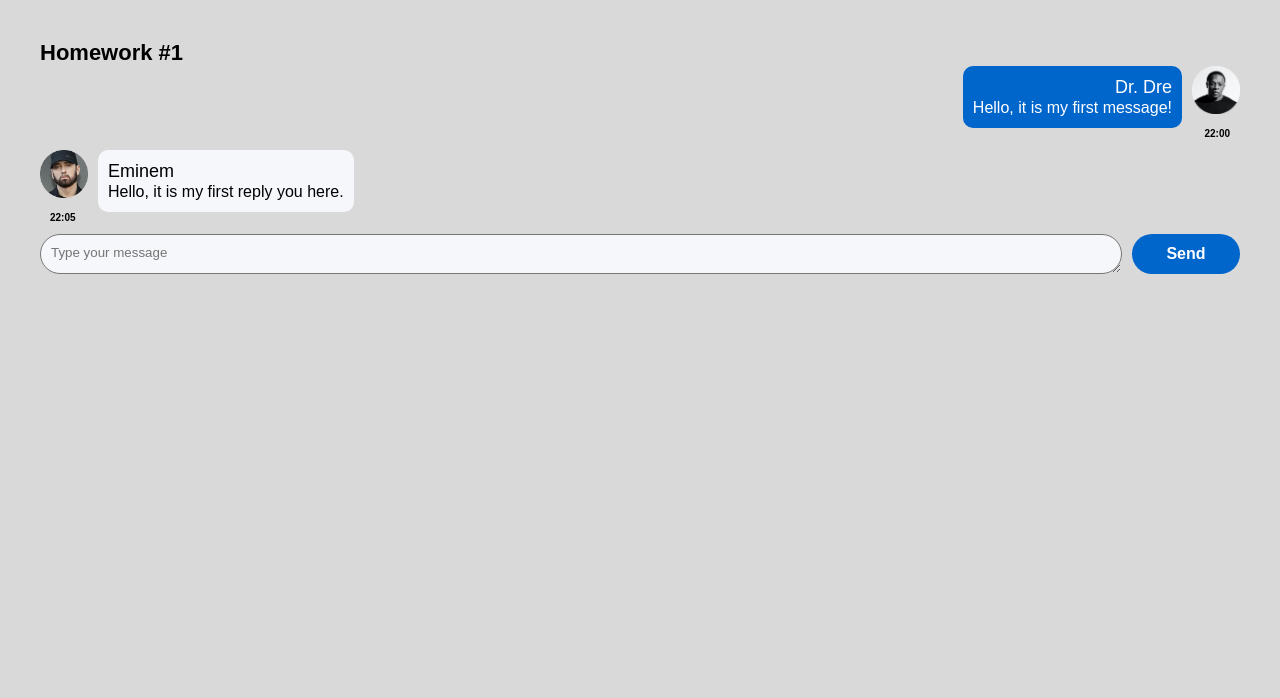
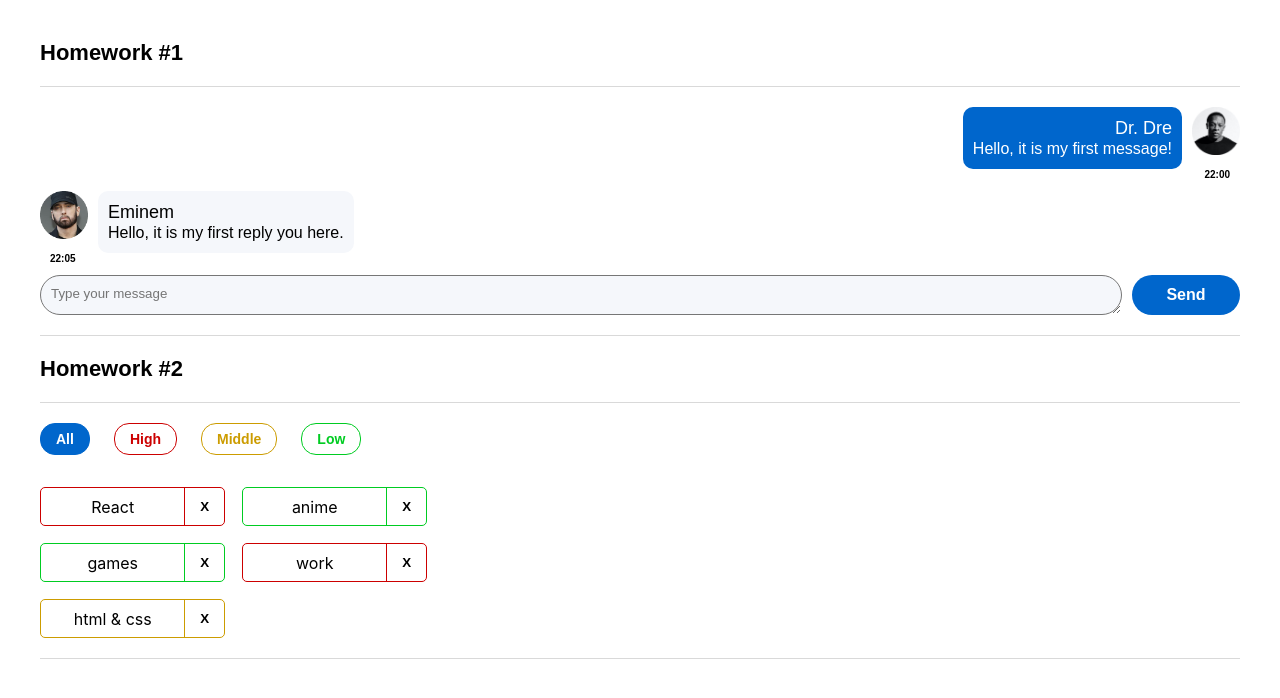
Before and after one commit to eliseevais/14-homework-autochek-ignat, a React (Create React App) app: page / in a window 1280 px wide. Shown: the top 698 px of the page. Built offline with nearby package versions, Linux system fonts and the light colour scheme.

Commit message:
sprint02 week02

```diff
--- a/src/s1-main/App.module.css
+++ b/src/s1-main/App.module.css
@@ -1,12 +1,15 @@
 .App {
   --header_height: 60px;
-  background-color: #D9D9D9;
+  background-color: #ffffff;
   height: 100vh;
   padding: 40px;
 }
 
 .hw {
-
+  border-bottom: 1px solid #D9D9D9;
+  border-top: 1px solid #D9D9D9;
+  padding: 20px 0;
+  margin: 20px 0;
 }
 
 .hwTitle {
--- a/src/s1-main/App.tsx
+++ b/src/s1-main/App.tsx
@@ -1,13 +1,14 @@
 import React from 'react'
 import s from './App.module.css'
 import HW1 from '../s2-homeworks/hw01/HW1'
+import HW2 from "../s2-homeworks/hw02/HW2";
 
 function App() {
   return (
     <div className={s.App}>
       <HW1/>
       {/*раскомментировать по ходу выполнения*/}
-      {/*<HW2/>*/}
+      <HW2/>
       {/*<HW3/>*/}
       {/*<HW4/>*/}
 
--- a/src/s2-homeworks/hw02/HW2.tsx
+++ b/src/s2-homeworks/hw02/HW2.tsx
@@ -3,31 +3,32 @@
 import s2 from '../../s1-main/App.module.css'
 
 /*
-* 1 - описать типы AffairPriorityType, AffairType
-* 2 - указать нужный тип для defaultAffairs
-* 3 - дописать типы и логику функции filterAffairs и проверить её тестами
-* 4 - выполнить пункт 3 для функции deleteAffair
-* 5 - указать нужный тип в useState с affairs
-* 6 - дописать тип и логику функции deleteAffairCallback
-* 7 - в файле Affairs.tsx дописать типизацию пропсов
-* 8 - в файле Affairs.tsx дописать логику функций setAll, setHigh, setMiddle, setLow
+* 1 DONE - описать типы AffairPriorityType, AffairType
+* 2 DONE - указать нужный тип для defaultAffairs
+* 3 DONE - дописать типы и логику функции filterAffairs и проверить её тестами
+* 4 DONE - выполнить пункт 3 для функции deleteAffair
+* 5 DONE - указать нужный тип в useState с affairs
+* 6 DONE - дописать тип и логику функции deleteAffairCallback
+* 7 DONE - в файле Affairs.tsx дописать типизацию пропсов
+* 8 DONE - в файле Affairs.tsx дописать логику функций setAll, setHigh,
+*  setMiddle, setLow
 * 9 - в файле Affair.tsx дописать типизацию пропсов
 * 10 - в файле Affair.tsx дописать функции deleteCallback и использовать
 * 11 - в файле Affair.tsx отобразить приходящие данные
 * */
 
 // types
-export type AffairPriorityType = any // need to fix any
+export type AffairPriorityType = 'high' | 'middle' | 'low' // need to fix any
 export type AffairType = {
-    _id: any // need to fix any
-    name: any // need to fix any
+  _id: number
+  name: string
   priority: AffairPriorityType
 }
 export type FilterType = 'all' | AffairPriorityType
 
 // constants
-const defaultAffairs: any = [ // need to fix any
-    {_id: 1, name: 'React', priority: 'high'}, // студенты могут изменить содержимое name и количество элементов в массиве, ...priority не менять!
+const defaultAffairs: AffairType[] = [ // need to fix any
+  {_id: 1, name: 'React', priority: 'high'},
   {_id: 2, name: 'anime', priority: 'low'},
   {_id: 3, name: 'games', priority: 'low'},
   {_id: 4, name: 'work', priority: 'high'},
@@ -35,23 +36,34 @@
 ]
 
 // pure helper functions
-export const filterAffairs = (affairs: any, filter: any): any => { // need to fix any
-
-
+export const filterAffairs = (affairs: AffairType[], filter: FilterType): AffairType[] => { // need to fix any
+  if (filter === 'all') {
+    return affairs
+  } else if (filter === 'high') {
+    return affairs.filter(affair => affair.priority === 'high');
+  } else if (filter === 'middle') {
+    return affairs.filter(affair => affair.priority === 'middle')
+  } else if (filter === 'low') {
+    return affairs.filter(affair => affair.priority === 'low')
+  }
   return affairs // need to fix
 }
-export const deleteAffair = (affairs: any, _id: any): any => { // need to fix any
-
-    return affairs // need to fix
+export const deleteAffair = (affairs: AffairType[], _id: number): AffairType[] => { // need to fix any
+  let affairsCopy = affairs;
+  let filteredAffairs = affairsCopy.filter(affair => affair._id !== _id)
+  affairs = filteredAffairs;
+  console.log(affairs)
+  return affairs
+  // need to fix
 }
 
 function HW2() {
-    const [affairs, setAffairs] = useState<any>(defaultAffairs) // need to fix any
+  const [affairs, setAffairs] = useState<AffairType[]>(defaultAffairs) // need to fix any
   const [filter, setFilter] = useState<FilterType>('all')
 
   const filteredAffairs = filterAffairs(affairs, filter)
-    const deleteAffairCallback = (_id: any) => { // need to fix any
-        // need to fix
+  const deleteAffairCallback = (_id: number) => {
+    setAffairs(deleteAffair(affairs, _id))
   }
 
   return (
--- a/src/s2-homeworks/hw02/affairs/Affairs.tsx
+++ b/src/s2-homeworks/hw02/affairs/Affairs.tsx
@@ -4,23 +4,26 @@
 import s from './Affairs.module.css'
 
 type AffairsPropsType = {
-    data: any // need to fix any
-    setFilter: any
-    deleteAffairCallback: any
+  data: AffairType[] // need to fix any
+  setFilter: (filter: FilterType) => void
+  deleteAffairCallback: (_id: number) => void
   filter: FilterType
 }
 
 function Affairs(props: AffairsPropsType) {
   const setAll = () => {
-        // need to fix
+   props.setFilter('all')
   }
   const setHigh = () => {
+    props.setFilter('high')
     // need to fix
   }
   const setMiddle = () => {
+    props.setFilter('middle')
     // need to fix
   }
   const setLow = () => {
+    props.setFilter('low')
     // need to fix
   }
 
--- a/src/s2-homeworks/hw02/affairs/affair/Affair.tsx
+++ b/src/s2-homeworks/hw02/affairs/affair/Affair.tsx
@@ -1,18 +1,16 @@
 import React from 'react'
-import { AffairType } from '../../HW2'
+import {AffairType} from '../../HW2'
 import s from './Affair.module.css'
 import s2 from '../Affairs.module.css'
 
 type AffairPropsType = {
   // key не нужно типизировать
   affair: AffairType
-    deleteAffairCallback: any // need to fix any
+  deleteAffairCallback: (_id: number) => void // need to fix any
 }
 
 function Affair(props: AffairPropsType) {
-    const deleteCallback = () => {
-        // need to fix
-    }
+  const deleteCallback = () => props.deleteAffairCallback(props.affair._id) // need to fix
 
   const nameClass = s.name + ' ' + s2[props.affair.priority]
   const buttonClass = s.closeButton + ' ' + s2[props.affair.priority]
@@ -24,9 +22,7 @@
       className={affairClass}
     >
       <div id={'hw2-name-' + props.affair._id} className={nameClass}>
-                {/*создаёт студент*/}
-
-                {/**/}
+        {props.affair.name}
       </div>
       <div id={'hw2-priority-' + props.affair._id} hidden>
         {props.affair.priority}
@@ -35,12 +31,9 @@
       <button
         id={'hw2-button-delete-' + props.affair._id}
         className={buttonClass}
-                // need to fix
-
+        onClick={deleteCallback}
       >
-                {/*текст кнопки могут изменить студенты*/}
         X
-                {/**/}
       </button>
     </div>
   )
```
Lines whose indentation alone changed are shown as unchanged.
